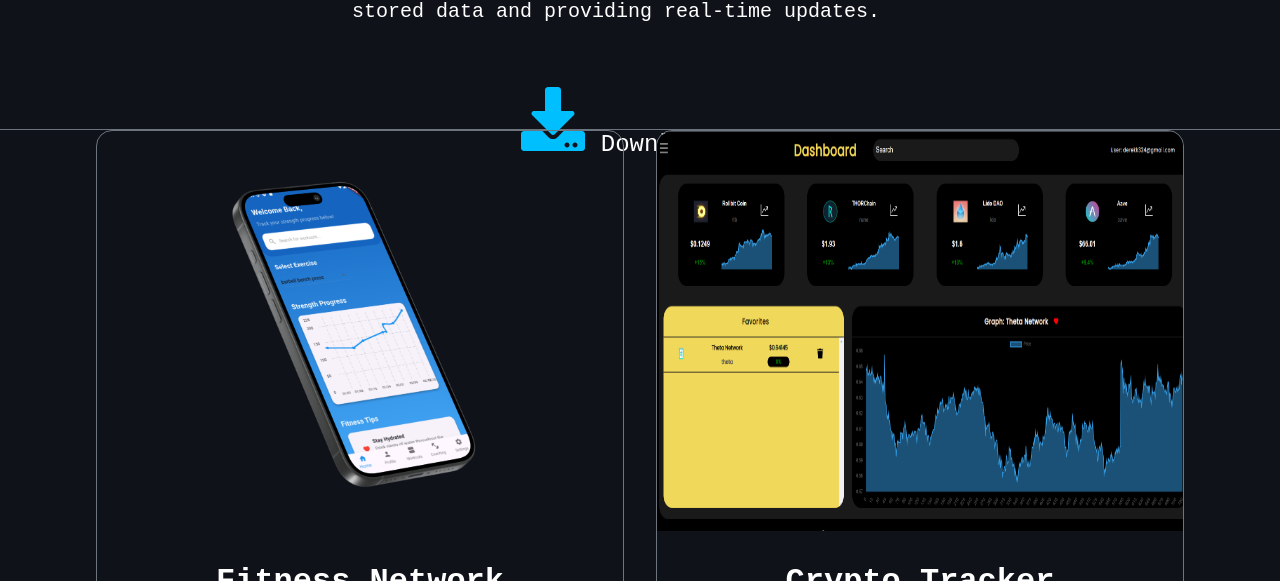
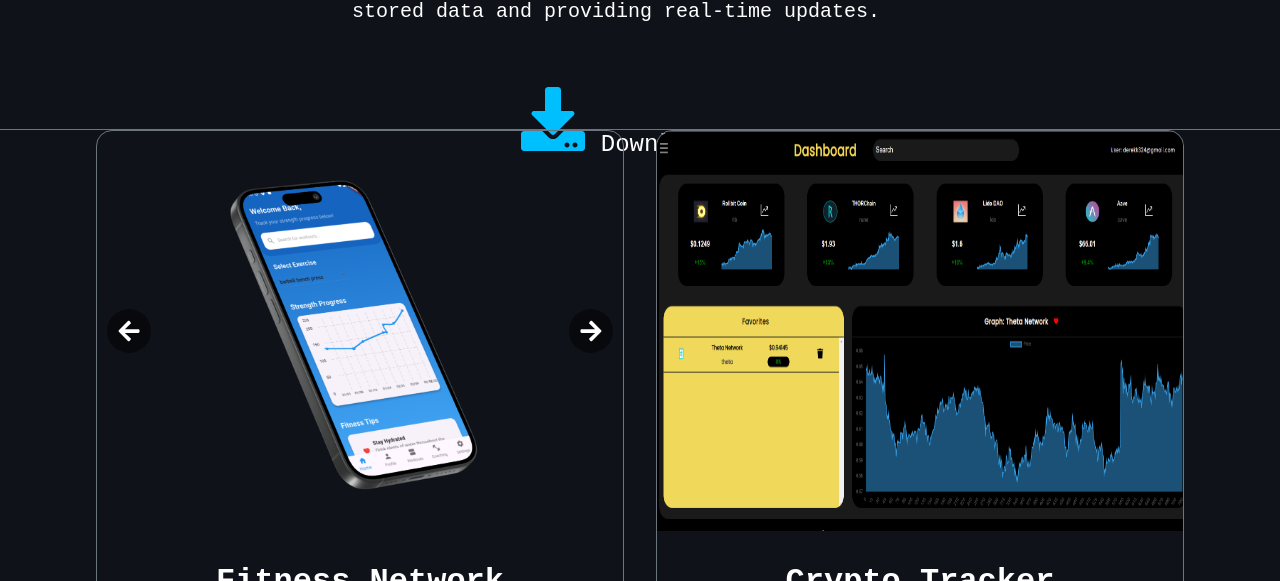
Before and after one commit to DylanO9/resume, a React (Create React App) app: page / in a window 1280 px wide. Shown: the part 1470-2051 px from the top of the page. Built offline with nearby package versions, Linux system fonts and the light colour scheme.

Commit message:
Adjusting Fitness Network project and how slider moves

```diff
--- a/src/pages/projects.js
+++ b/src/pages/projects.js
@@ -11,10 +11,11 @@ import iphone5 from '../assets/iphone_5.png';
 import iphone6 from '../assets/iphone_6.png';
 import iphone7 from '../assets/iphone_7.png';
 
-import { FaGithub } from 'react-icons/fa';
+import { FaGithub, FaArrowLeft, FaArrowRight } from 'react-icons/fa';
 
 export default function Projects() {
     const [currentImageIndex, setCurrentImageIndex] = useState(0);
+    const [slideDirection, setSlideDirection] = useState(''); // Track slide direction for animation
 
     const projects = [
         {
@@ -47,8 +48,20 @@ export default function Projects() {
         }
     ];
 
-    const handleImageClick = (images) => {
-        setCurrentImageIndex((prevIndex) => (prevIndex + 1) % images.length);
+    const handleNextImage = (images) => {
+        setSlideDirection('slide-left'); // Set slide direction
+        setTimeout(() => {
+            setCurrentImageIndex((prevIndex) => (prevIndex + 1) % images.length);
+            setSlideDirection(''); // Reset slide direction after animation
+        }, 300); // Match the duration of the CSS animation
+    };
+
+    const handlePreviousImage = (images) => {
+        setSlideDirection('slide-right'); // Set slide direction
+        setTimeout(() => {
+            setCurrentImageIndex((prevIndex) => (prevIndex - 1 + images.length) % images.length);
+            setSlideDirection(''); // Reset slide direction after animation
+        }, 300); // Match the duration of the CSS animation
     };
 
     return (
@@ -57,8 +70,20 @@ export default function Projects() {
                 {projects.map((project, index) => (
                     <li key={index}>
                         {project.images && (
-                            <div className="image-slider" onClick={() => handleImageClick(project.images)}>
-                                <img src={project.images[currentImageIndex]} className="slider-image" alt={`Fitness Network Screenshot ${currentImageIndex + 1}`} />
+                            <div className="image-slider">
+                                <button className="arrow-button left" onClick={() => handlePreviousImage(project.images)}>
+                                    <FaArrowLeft size={24} />
+                                </button>
+                                <div className="slider-image-container">
+                                    <img
+                                        src={project.images[currentImageIndex]}
+                                        className={`slider-image ${slideDirection}`}
+                                        alt={`Fitness Network Screenshot ${currentImageIndex + 1}`}
+                                    />
+                                </div>
+                                <button className="arrow-button right" onClick={() => handleNextImage(project.images)}>
+                                    <FaArrowRight size={24} />
+                                </button>
                             </div>
                         )}
                         {project.imgSrc && <img src={project.imgSrc} className="project-image" alt={project.imgAlt}></img>}
--- a/src/styles/projects.css
+++ b/src/styles/projects.css
@@ -114,16 +114,77 @@
     border-top-right-radius: 1rem;
     overflow: hidden;
     position: relative;
-    cursor: pointer;
+    display: flex;
+    align-items: center;
+    justify-content: space-between;
+}
+
+.slider-image-container {
+    width: 100%;
+    height: 100%;
+    position: relative;
+    overflow: hidden;
 }
 
 .slider-image {
     width: 100%;
     height: 100%;
-    object-fit: contain;
-    transition: transform 0.5s ease;
+    object-fit: cover;
+    position: absolute;
+    top: 0;
+    left: 0;
+    transition: transform 0.3s ease;
 }
 
-.image-slider:hover .slider-image {
-    transform: scale(1.1);
+.arrow-button {
+    background-color: rgba(0, 0, 0, 0.5);
+    border: none;
+    color: white;
+    padding: 10px;
+    border-radius: 50%;
+    cursor: pointer;
+    display: flex;
+    align-items: center;
+    justify-content: center;
+    transition: background-color 0.3s ease;
+    z-index: 1;
 }
+
+.arrow-button:hover {
+    background-color: rgba(0, 0, 0, 0.8);
+}
+
+.arrow-button.left {
+    margin-left: 10px;
+}
+
+.arrow-button.right {
+    margin-right: 10px;
+}
+
+/* Slide animations */
+@keyframes slideLeft {
+    from {
+        transform: translateX(0);
+    }
+    to {
+        transform: translateX(-100%);
+    }
+}
+
+@keyframes slideRight {
+    from {
+        transform: translateX(0);
+    }
+    to {
+        transform: translateX(100%);
+    }
+}
+
+.slide-left {
+    animation: slideLeft 0.3s ease;
+}
+
+.slide-right {
+    animation: slideRight 0.3s ease;
+}
```
